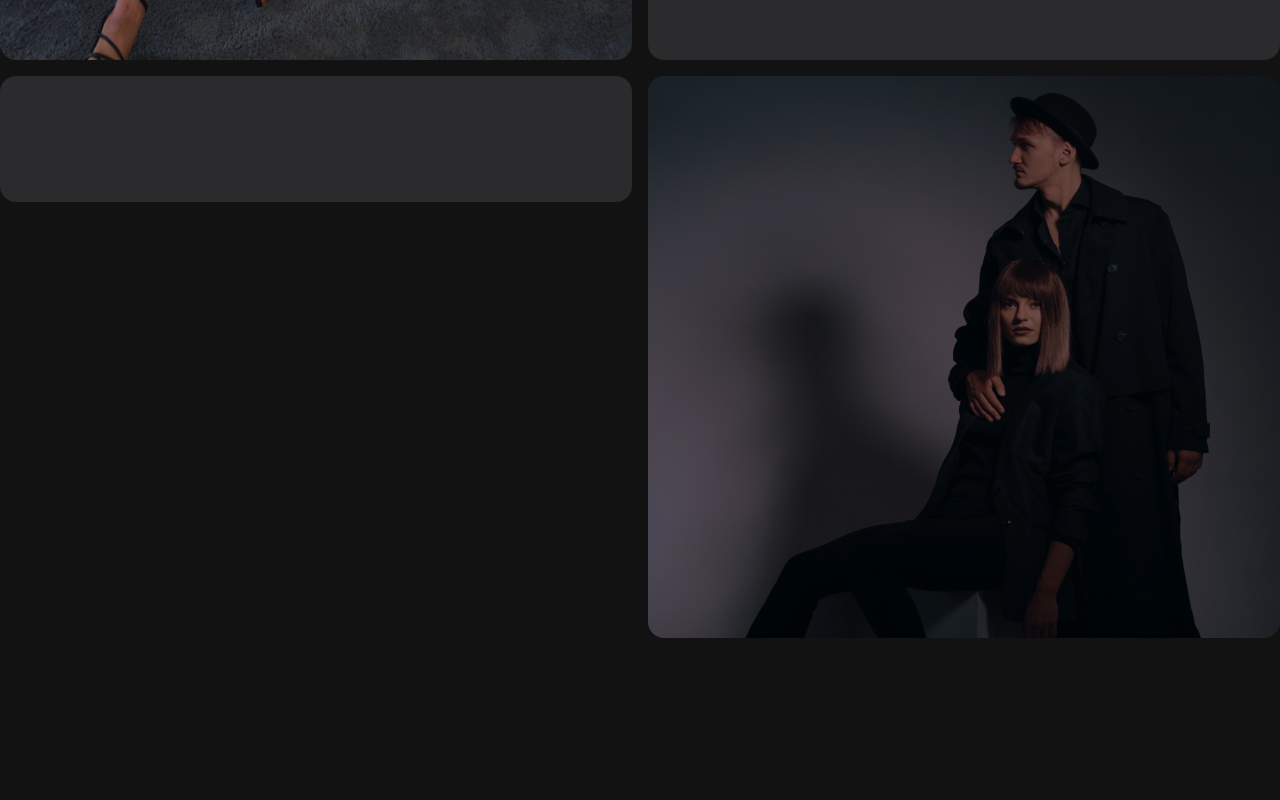
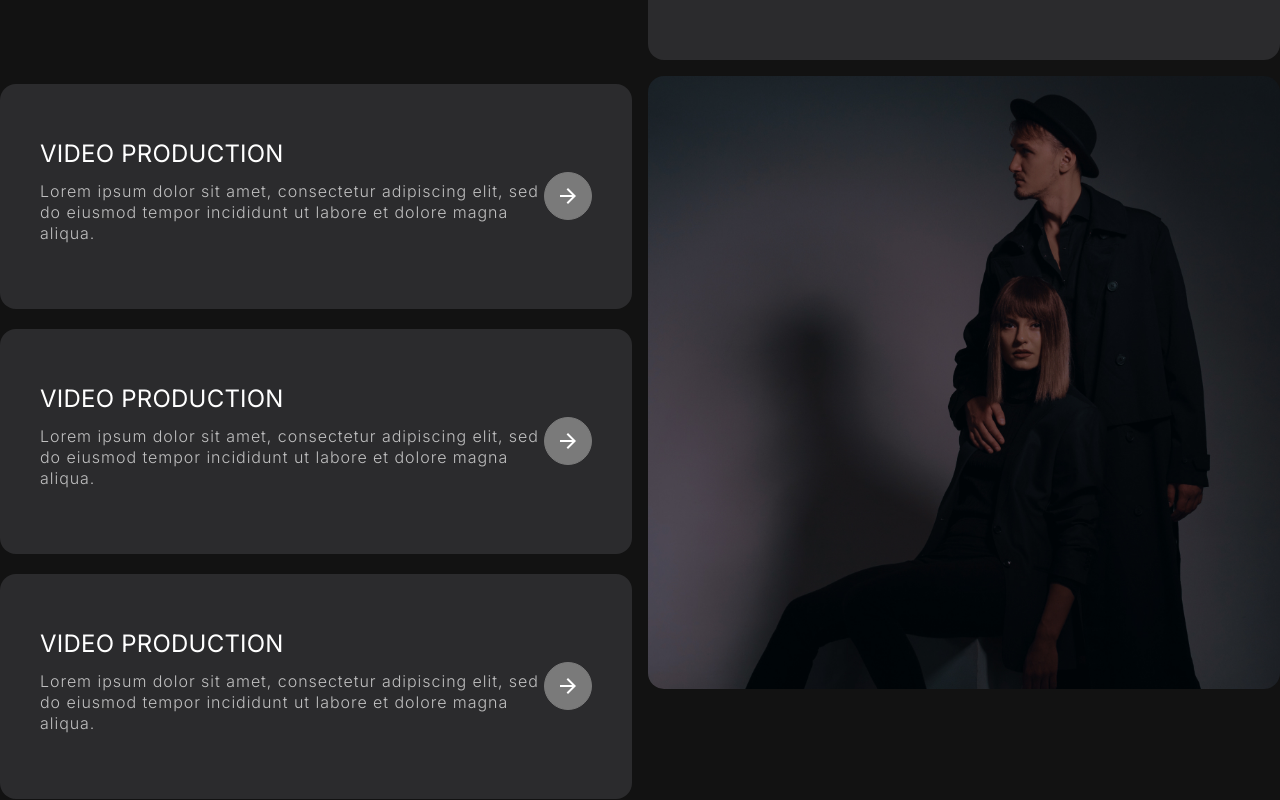
Before and after one commit to syed-shajahan/fashionPortfolio, a Next.js app: page / in a window 1280 px wide. Shown: the part 1600-2400 px from the top of the page. Before the commit the page ends 2258 px from the top, so only its background shows below. Built offline with nearby package versions, Linux system fonts and the light colour scheme.

Commit message:
list component

```diff
--- a/src/app/Components/GridSection/index.tsx
+++ b/src/app/Components/GridSection/index.tsx
@@ -31,7 +31,7 @@ const GridSec = () => {
               <ListCards />
             </Grid>
             <Grid xs={6}>
-              <GridWrapBox sx={{ paddingTop: "89%!important" }}>
+              <GridWrapBox sx={{ paddingTop: "97%!important" }}>
                 <GridWrapImg
                   src="/assets/images/g-2.jpg"
                   layout="fill"
--- a/src/app/Components/GridSection/styles.ts
+++ b/src/app/Components/GridSection/styles.ts
@@ -8,17 +8,17 @@ import styled from "@mui/system/styled";
 export const GridWrapBox = styled(Box)(() => ({
   position: "relative",
   width: "100% !important",
-  height: "100% !important",
   paddingTop:"62%",
   overflow:"hidden",
-  borderRadius:"16px"
+  borderRadius:"16px",
 }));
 
 export const GridWrapImg = styled(Image)(() => ({
   position: "absolute",
   width: "100% !important",
   height: "100% !important",
-  ObjectFit: "cover",
+  ObjectFit: "cover !important",
+  objectPosition:"center !important",
   top:"0px",
   left:"0px"
 }));
--- a/src/app/Components/List-Cards/index.tsx
+++ b/src/app/Components/List-Cards/index.tsx
@@ -1,18 +1,82 @@
-import React from "react"
-;
-import { ListBlock, ListItemBlock } from "./styles";
+import React from 'react';
+import {
+  ListBlock,
+  ListItemBlock,
+  ListItemTitle,
+  ListBlockWarp,
+  IcnWrap,
+} from './styles';
+import { Box } from '@mui/material';
+import { AboutSubTxt } from '../About/styles';
+import ArrowForwardIcon from '@mui/icons-material/ArrowForward';
 const ListCards = () => {
-    return (
-        <>
+  return (
+    <>
+      <ListBlock>
+        <ListItemBlock>
+          <ListBlockWarp>
+            <Box>
+              <ListItemTitle>VIDEO PRODUCTION</ListItemTitle>
+              <AboutSubTxt style={{ maxWidth: '536px' }}>
+                Lorem ipsum dolor sit amet, consectetur adipiscing elit, sed do
+                eiusmod tempor incididunt ut labore et dolore magna aliqua.
+              </AboutSubTxt>
+            </Box>
+            <IcnWrap>
+              <ArrowForwardIcon />
+            </IcnWrap>
+          </ListBlockWarp>
+        </ListItemBlock>
 
-            <ListBlock>
-                <ListItemBlock />
+        <ListItemBlock>
+          <ListBlockWarp>
+            <Box>
+              <ListItemTitle>VIDEO PRODUCTION</ListItemTitle>
+              <AboutSubTxt style={{ maxWidth: '536px' }}>
+                Lorem ipsum dolor sit amet, consectetur adipiscing elit, sed do
+                eiusmod tempor incididunt ut labore et dolore magna aliqua.
+              </AboutSubTxt>
+            </Box>
+            <IcnWrap>
+              <ArrowForwardIcon />
+            </IcnWrap>
+          </ListBlockWarp>
+        </ListItemBlock>
 
-            </ListBlock>
+        <ListItemBlock>
+          <ListBlockWarp>
+            <Box>
+              <ListItemTitle>VIDEO PRODUCTION</ListItemTitle>
+              <AboutSubTxt style={{ maxWidth: '536px' }}>
+                Lorem ipsum dolor sit amet, consectetur adipiscing elit, sed do
+                eiusmod tempor incididunt ut labore et dolore magna aliqua.
+              </AboutSubTxt>
+            </Box>
+            <IcnWrap>
+              <ArrowForwardIcon />
+            </IcnWrap>
+          </ListBlockWarp>
+        </ListItemBlock>
+
+        <ListItemBlock>
+          <ListBlockWarp>
+            <Box>
+              <ListItemTitle>VIDEO PRODUCTION</ListItemTitle>
+              <AboutSubTxt style={{ maxWidth: '536px' }}>
+                Lorem ipsum dolor sit amet, consectetur adipiscing elit, sed do
+                eiusmod tempor incididunt ut labore et dolore magna aliqua.
+              </AboutSubTxt>
+            </Box>
+            <IcnWrap>
+              <ArrowForwardIcon />
+            </IcnWrap>
+          </ListBlockWarp>
+        </ListItemBlock>
 
 
-        </>
-    )
-}
+      </ListBlock>
+    </>
+  );
+};
 
-export default ListCards
+export default ListCards;
--- a/src/app/Components/List-Cards/styles.ts
+++ b/src/app/Components/List-Cards/styles.ts
@@ -1,23 +1,65 @@
-"use client"
+'use client';
 
 import React from 'react';
-import {Box, List, Typography} from '@mui/material';
+import { Box, List, Typography } from '@mui/material';
 import Image from 'next/image';
 import styled from '@mui/system/styled';
-import ListItem from "@mui/material/ListItem"
+import ListItem from '@mui/material/ListItem';
 
-export const ListBlock =styled(List)(()=>({
-padding:"55px 45px",
-borderRadius: "16px",
-backgroundColor: "#2B2B2D",
+export const ListBlock = styled(List)(() => ({
+  display: 'block',
+  width: '100%',
 }));
 
-export const ListItemBlock = styled(ListItem)(()=>({
-display:"flex",
-justifyContent:"space-between",
+export const ListItemBlock = styled(ListItem)(() => ({
+  width: '100%',
+  display: 'block',
+  borderRadius: '16px',
+  padding: '55px 40px',
+  transition: '0.3s',
+  backgroundColor: '#2B2B2D',
+  marginBottom: '20px',
+  '  &:hover ': {
+    backgroundColor: '#3B3B3D',
+    transform: 'translateY(-5px)',
+    boxShadow: "0px 20px 25px #0000004d",
+    '& $IcnWrap': {
+      transform: 'translateY(-10px)',
+    },
+  },
 }));
 
-export const ListItemTitle = styled(Typography)(()=>({
+export const ListBlockWarp = styled(Box)(() => ({
+  display: 'flex',
+  justifyContent: 'space-between',
+  alignItems: 'center',
+}));
 
+export const ListItemTitle = styled(Typography)(() => ({
+  color: '#FFF',
+  fontFamily: 'Inter',
+  fontSize: '24px',
+  fontStyle: 'normal',
+  fontWeight: '400',
+  lineHeight: 'normal',
+  textTransform: 'uppercase',
+  marginBottom: '13px',
+}));
 
+export const IcnWrap = styled(Box)(() => ({
+  width: '48px',
+  height: '48px',
+  flexShrink: '0',
+  backgroundColor: '#7A7A7A',
+  border: '1px solid #7A7A7A',
+  overflow: 'hidden',
+  borderRadius: '100%',
+  display: 'flex',
+  alignItems: 'center',
+  justifyContent: 'center',
+  cursor: 'pointer',
+  transition: '0.3s',
+  '& svg path': {
+    fill: '#ffff',
+  },
 }));
```
